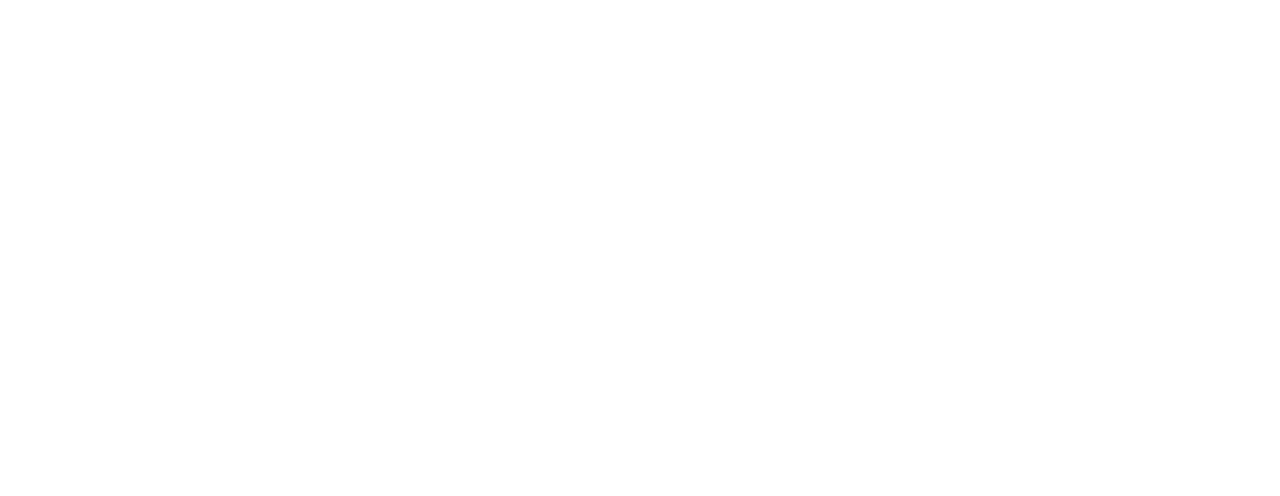
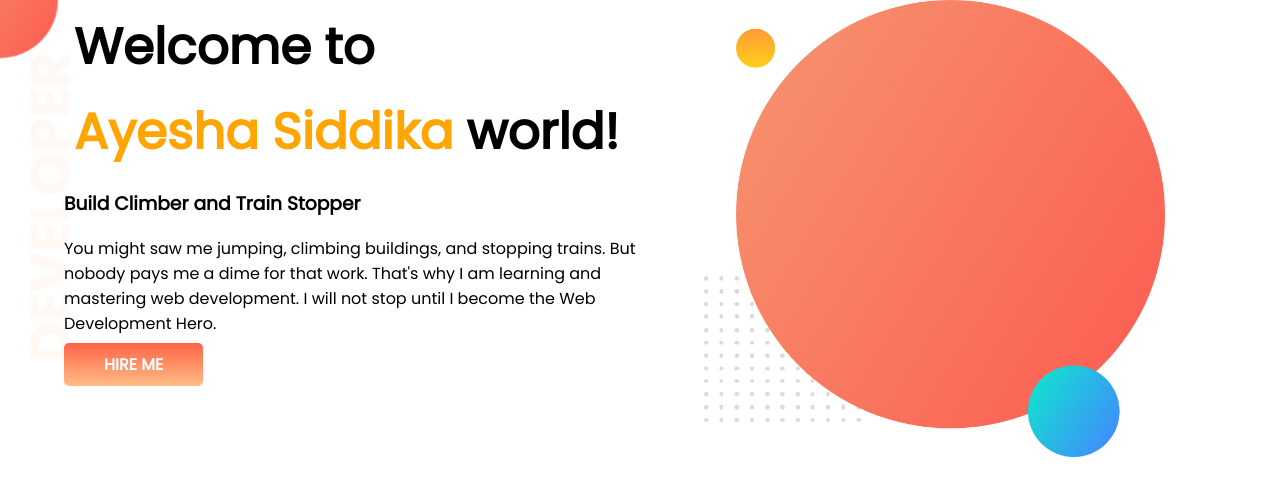
Before and after one commit to Ayesha34/Developer-protfolio, a plain HTML site: page index.html in a window 1280 px wide. Drawn offline with Linux system fonts and the light colour scheme; a web font is replaced by a local one.

Commit message:
add commit

```diff
--- a/index.html
+++ b/index.html
@@ -1,13 +1,41 @@
 <!DOCTYPE html>
 <html lang="en">
+
 <head>
     <meta charset="UTF-8">
     <meta http-equiv="X-UA-Compatible" content="IE=edge">
     <meta name="viewport" content="width=device-width, initial-scale=1.0">
+    <link rel="preconnect" href="https://fonts.googleapis.com">
+    <link rel="preconnect" href="https://fonts.gstatic.com" crossorigin>
+    <link
+        href="https://fonts.googleapis.com/css2?family=Imperial+Script&family=Poppins&family=Roboto:wght@100;300&display=swap"
+        rel="stylesheet">
     <link rel="stylesheet" href="style.css">
     <title>Ayesha Protfolio</title>
 </head>
+
 <body>
+    <section class="top-bannar">
+        <div class="half-width">
+            <h1>Welcome to</h1>
+            <h1><span style="color:orange;">Ayesha Siddika</span> world!</h1>
+            <h3>Build Climber and Train Stopper</h3>
+            <p>You might saw me jumping, climbing buildings, and stopping trains. But nobody pays me a dime for that
+                work.
+                That's why I am learning and mastering web development. I will not stop until I become the Web
+                Development
+                Hero.</p>
+            <a class="btn" href="https://www.facebook.com/mst.ayesha.904" target="blank">HIRE ME</a>
+        </div>
+
+        <div class="half-width">
+            <img src="img/my-bg.png" alt="pic">
+        </div>
+
+    </section>
+
+
 
 </body>
+
 </html>
--- a/style.css
+++ b/style.css
@@ -0,0 +1,37 @@
+body{
+    font-family: 'Poppins', sans-serif;
+    margin: 0;
+}
+
+h1{
+    margin: 10px;
+    font-size: 50px;
+}
+section{
+    display: flex;
+}
+
+.half-width{
+    width: 50%;
+    padding-left: 5%;
+}
+
+.half-width img{
+    width: 80%;
+}
+
+.btn{
+    text-decoration: none;
+    background-image: linear-gradient(tomato,rgb(255, 189, 134));
+    color: white;
+    font-weight: 700;
+    padding: 10px 40px;
+    border-radius: 5px;
+
+}
+
+.top-bannar{
+    background-image: url(img/top-banner.png);
+    background-repeat:no-repeat;
+
+}
```
Also changed, not shown: img/ayesha.jpg (added), img/dream-bg.png (added), img/exp-bg.png (added), img/my-bg.png (added), img/my-bg2.png (added), img/top-banner.png (added).
